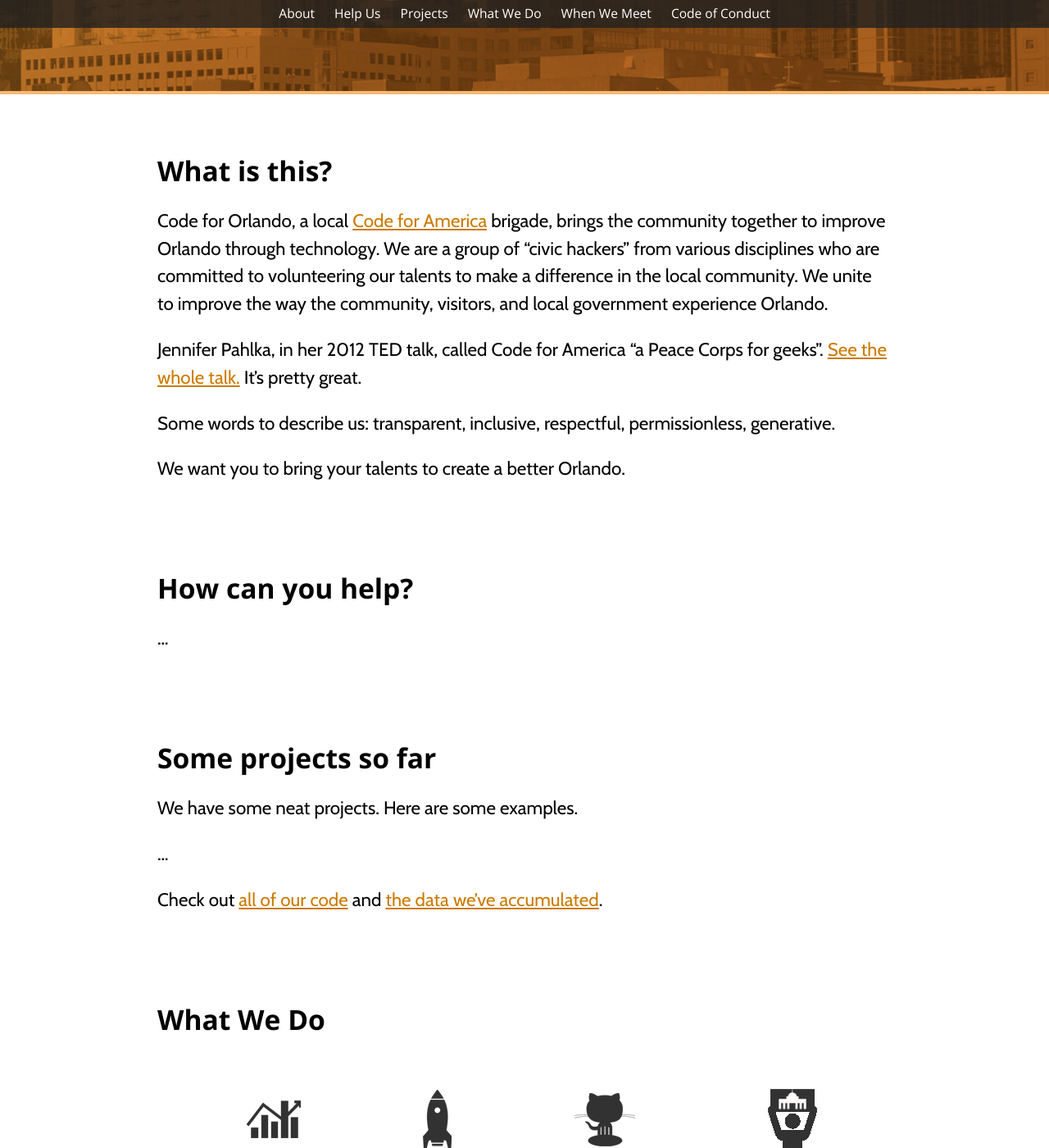
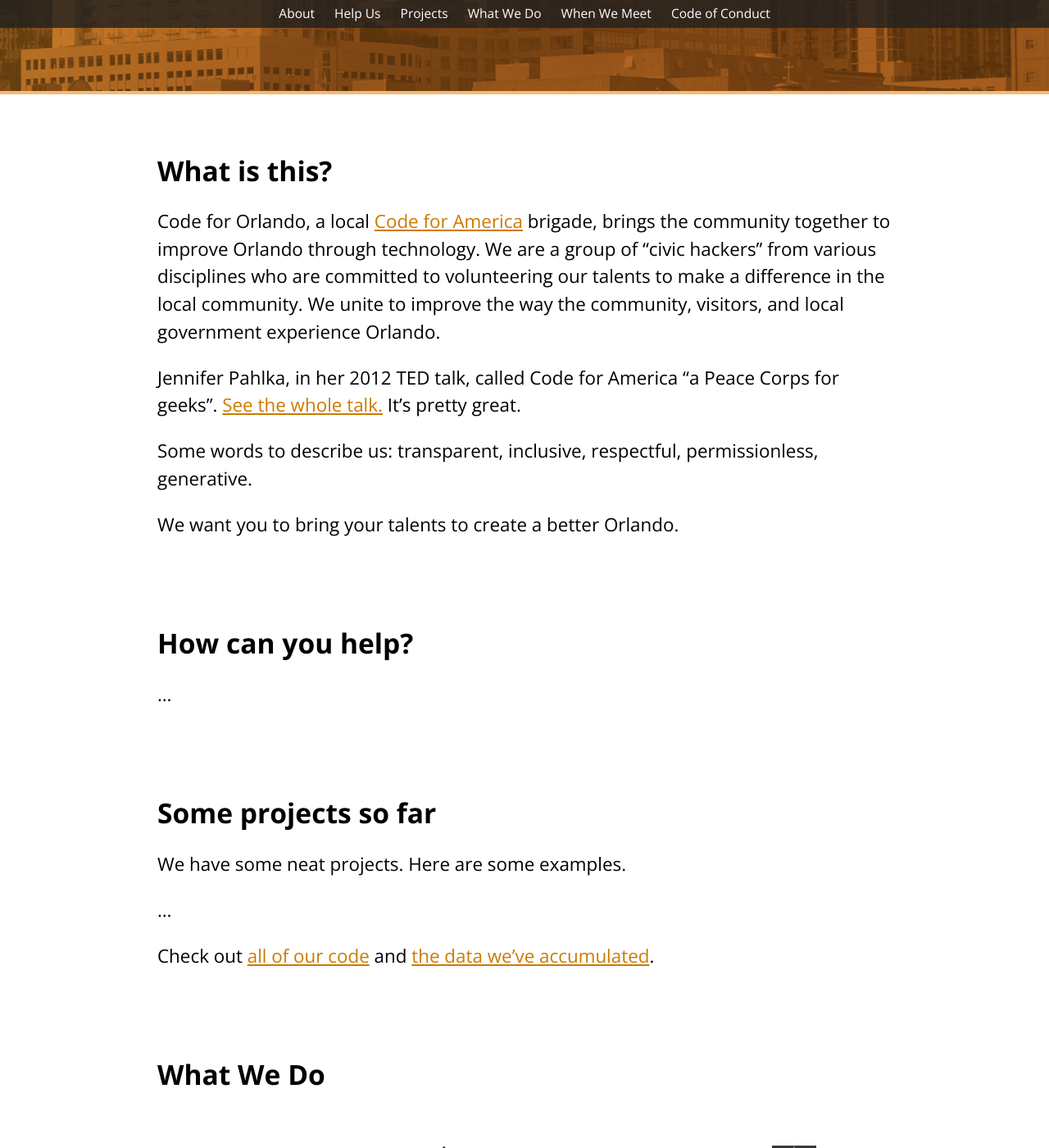
Before and after one commit to cforlando/cforlando.github.io, a Jekyll site: the page built from index.md, in a window 1280 px wide and 1400 px high, scrolled down 209 px. Shown: the whole window at 82% size. Built offline with Jekyll 4.4.1, drawn with Linux system fonts in a browser that asks for light colours; a style sheet for code colours, icons or effects is not loaded.

Commit message:
Use one font for headers and paras.

```diff
--- a/_includes/font_loading.html
+++ b/_includes/font_loading.html
@@ -1,4 +1,3 @@
 <!-- font-loading.html -->
-<link href='http://fonts.googleapis.com/css?family=Cabin' rel='stylesheet' type='text/css'>
-<link href='http://fonts.googleapis.com/css?family=Open+Sans:700,300' rel='stylesheet' type='text/css'>
+<link href='http://fonts.googleapis.com/css?family=Open+Sans:400,300,700,400italic' rel='stylesheet' type='text/css'>
 <!-- / font-loading.html -->
--- a/images/site.css
+++ b/images/site.css
@@ -32,17 +32,22 @@ html#frontpage body {
 }
 
 body {
-	font: normal 1.4em/1.5em "Cabin", arial, sans-serif;
+	font: 1.4em/1.5em "Open Sans", arial, sans-serif;
+	font-weight: 400;
 }
 
 h1, h2, h3, h4, h5, h6 {
-	font-family: 'Open Sans', sans-serif;
 	font-weight: 700;
 	margin-top: 4ex;
 }
 
 html > body > article > header {
 	font-size: larger;
+	font-weight: 800;
+}
+
+footer {
+	font-weight: 300;
 }
 
 html#frontpage > body > article > header > hgroup {
@@ -119,7 +124,6 @@ nav {
 	-webkit-box-sizing: border-box;
 	-moz-box-sizing: border-box;
 	box-sizing: border-box;
-	font-family: "Open Sans", sans-serif;
 	font-weight: 300;
 	text-align: center;
 }
```
